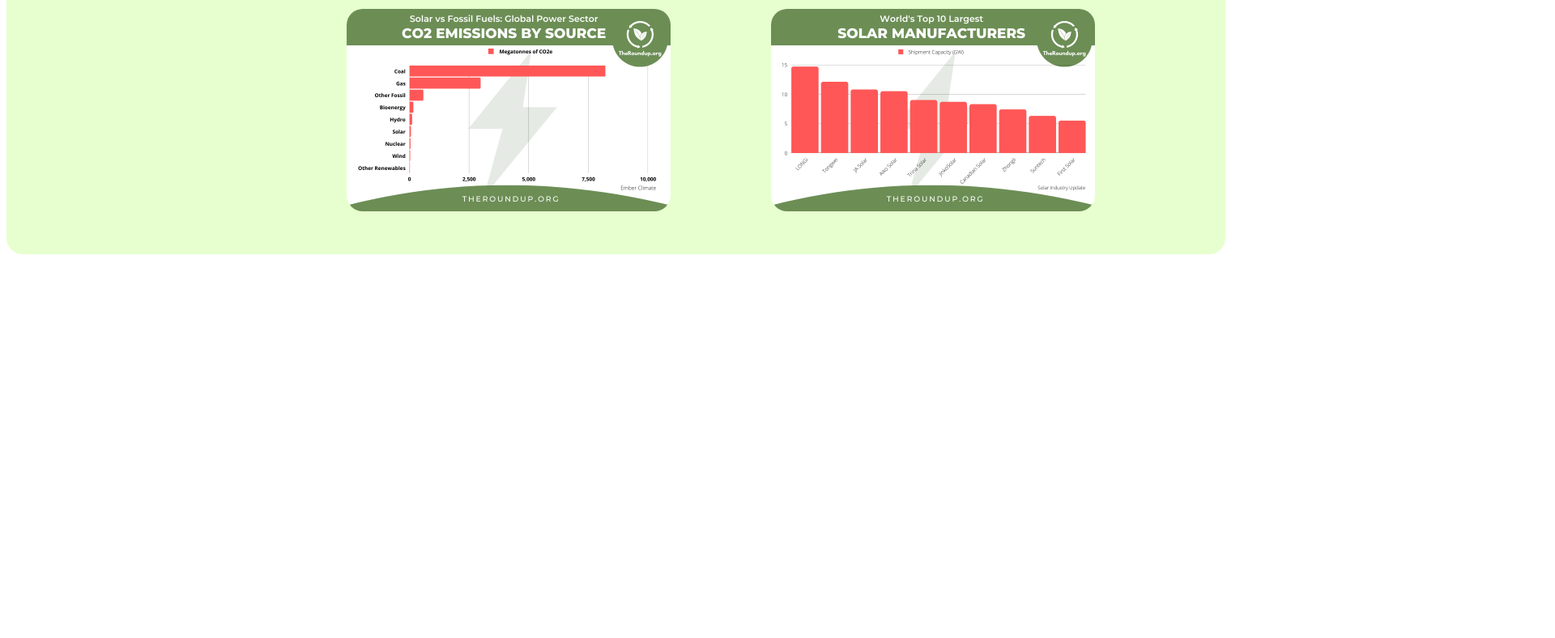
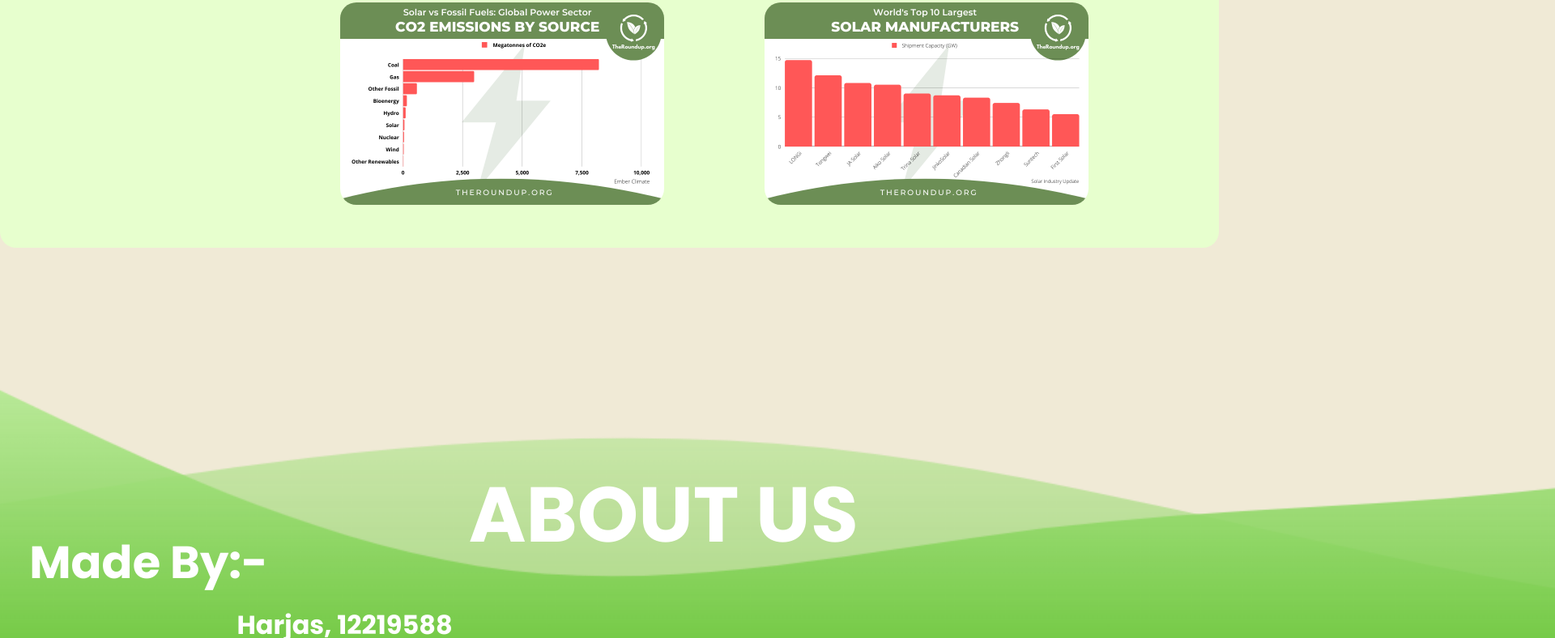
Before and after one commit to whysitansooo/SolarSpark, a plain HTML site: page index.html in a window 1280 px wide. Shown: the part 2012-2800 px from the top of the page at 81% size, 1920 px wide, since content can reach past the window. Before the commit the page ends 2334 px from the top, so only its background shows below. Drawn offline with Linux system fonts and the light colour scheme.

Commit message:
new file:   images/wave.png 	new file:   images/wave2.png 	modified:   index.html 	modified:   style.css

```diff
--- a/index.html
+++ b/index.html
@@ -73,7 +73,16 @@
         </div>
 
     </section>
-
-
+    <footer>
+        <img src="images/wave.png" alt="wave" id="wave1">
+        <img src="images/wave2.png" alt="wave2">
+        <h1>ABOUT US</h1>
+        <h2>Made By:-</h2>
+        <ul>
+            <li>Harjas,   12219588</li>
+            <li>Sitansu,  12219512</li>
+            <li>Ujjwal,   12218856</li>
+        </ul>
+    </footer>
 </body>
 </html>
--- a/style.css
+++ b/style.css
@@ -1,25 +1,34 @@
-*{
+* {
     font-family: 'Poppins', sans-serif;
 }
 
 .cleanenergy-text br {
-    display: block; /* makes it have a width */
-    content: ""; /* clears default height */
-    margin-top: -15px; /* change this to whatever height you want it */
+    display: block;
+    /* makes it have a width */
+    content: "";
+    /* clears default height */
+    margin-top: -15px;
+    /* change this to whatever height you want it */
 }
 
 body {
     overflow-x: hidden;
+    padding: 0;
+    margin: 0;
+    /* height: 371vh; */
+    background-color: #f0ead6;
 }
 
-header{
+header {
     position: fixed;
-    top:0; left:0; right:0;
+    top: 0;
+    left: 0;
+    right: 0;
     z-index: 1000;
-    background:#fff;
-    padding:0.5rem 1%;
+    background: #fff;
+    padding: 0.5rem 1%;
     padding-bottom: 10px;
-    box-shadow: 0 1rem 1rem   rgba(0,0,0,.1);
+    box-shadow: 0 1rem 1rem rgba(0, 0, 0, .1);
     display: flex;
     align-items: center;
     justify-content: space-between;
@@ -27,32 +36,32 @@ header{
 
 }
 
-header .logo{
+header .logo {
     font-weight: bolder;
     font-size: 2rem;
-    color:#333;
+    color: #333;
     text-decoration: none;
     margin-left: 50px;
 }
 
-header .logo span{
-    color:rgb(242, 255, 0);
+header .logo span {
+    color: rgb(242, 255, 0);
 }
 
-header .navbar a{
-    color:#333;
+header .navbar a {
+    color: #333;
     font-size: 1.5rem;
     margin-right: 50px;
     text-decoration: none;
 }
 
-header .navbar a:hover{
-    color:lightseagreen;
+header .navbar a:hover {
+    color: lightseagreen;
 }
 
-.home{
+.home {
     min-height: 100vh;
-    background:linear-gradient(rgba(255, 255, 255, 0), rgba(255, 255, 255, 0.4)),url(./images/Background.webp) no-repeat;
+    background: linear-gradient(rgba(255, 255, 255, 0), rgba(255, 255, 255, 0.4)), url(./images/Background.webp) no-repeat;
     background-size: cover;
     background-position: center;
     display: flex;
@@ -64,13 +73,14 @@ header .navbar a:hover{
 
 }
 
-.welcome-box{
+.welcome-box {
     margin-top: 100px;
     text-align: center;
     width: 1200px;
     height: 300px;
     margin-bottom: 200px;
 }
+
 .welcome-title {
     margin-top: 0px;
     margin-bottom: 0px;
@@ -80,7 +90,7 @@ header .navbar a:hover{
 }
 
 .welcome-para {
-    font-size:18px;
+    font-size: 18px;
     font-weight: lighter;
     color: #5c0287;
 
@@ -93,10 +103,10 @@ header .navbar a:hover{
     width: 1200px;
     border-radius: 25px;
     text-align: center;
-    margin:auto;
+    margin: auto;
     margin-top: 20px;
     background-size: cover;
-    overflow:visible;
+    overflow: visible;
     background-size: cover;
     background-color: #e7ffce;
 
@@ -106,7 +116,7 @@ header .navbar a:hover{
     display: inline-block;
     color: #fff;
     position: relative;
-   left:100px;
+    left: 100px;
     bottom: 150px;
     padding-top: 5px;
     padding-bottom: 5px;
@@ -119,7 +129,7 @@ header .navbar a:hover{
 }
 
 .solarpanel-img {
-    position:relative;
+    position: relative;
     height: 600px;
     width: 800px;
     bottom: 350px;
@@ -137,19 +147,21 @@ header .navbar a:hover{
     right: 220px;
 
 }
+
 .solarenergy-text {
     display: inline-block;
     position: relative;
     top: 220px;
     right: 607px;
 }
+
 .knowmore-btn {
     position: relative;
     bottom: 400px;
     left: 120px;
-    background-color:#4ab814;
+    background-color: #4ab814;
     color: #fff;
-    cursor:pointer;
+    cursor: pointer;
     font-weight: bold;
     padding-top: 8px;
     padding-bottom: 8px;
@@ -158,12 +170,13 @@ header .navbar a:hover{
     width: 250px;
     font-size: 15px;
 }
+
 .knowmore-btn:hover {
-    background-color:coral;
+    background-color: coral;
 }
 
 .graph-data {
-    background-color:#e7ffce;
+    background-color: #e7ffce;
 
     height: 800px;
     width: 1505px;
@@ -178,9 +191,10 @@ header .navbar a:hover{
 
 
 }
+
 .head-text1 {
     position: relative;
-    top:-700px;
+    top: -700px;
     left: -400px;
     display: inline-block;
     font-size: 18px;
@@ -191,7 +205,7 @@ header .navbar a:hover{
 
 .head-text2 {
     position: relative;
-    top:-725px;
+    top: -725px;
     left: 950px;
     display: inline-block;
     font-size: 18px;
@@ -202,7 +216,7 @@ header .navbar a:hover{
 
 .head-text3 {
     position: relative;
-    top:-320px;
+    top: -320px;
     left: 0px;
     display: inline-block;
     font-size: 18px;
@@ -210,9 +224,10 @@ header .navbar a:hover{
     margin-bottom: 0px;
 
 }
+
 .head-text4 {
     position: relative;
-    top:-320px;
+    top: -320px;
     left: 20px;
     display: inline-block;
     font-size: 18px;
@@ -230,10 +245,12 @@ header .navbar a:hover{
     transform: scale(1);
     transition: .3s ease-in-out;
 }
+
 .graph-img1:hover {
     transform: scale(1.1);
 
 }
+
 .graph-img2 {
     position: relative;
     bottom: 150px;
@@ -275,6 +292,7 @@ header .navbar a:hover{
 .graph-img4:hover {
     transform: scale(1.1);
 }
+
 .graph-img5 {
     margin-top: 10px;
     position: relative;
@@ -283,3 +301,73 @@ header .navbar a:hover{
     border-radius: 20px;
 
 }
+
+footer{
+    background: linear-gradient(to top, rgba(74, 184, 20, 3.81) 7%, transparent 10%);
+    height: 100vh;
+    width: 154%;
+    position: absolute;
+    bottom: -271vh;
+    left: -2vw;
+    padding: 0;
+    margin: 0;
+}
+
+footer > img{
+    position: relative;
+    top: 0vh;
+    left: 0vw;
+    width: 100%;
+    opacity: 0.6;
+    padding: 0;
+    margin: 0;
+    height: 100%;
+}
+#wave1{
+    position: absolute;
+    z-index: 10;
+    opacity: 1;
+}
+footer > h1{
+    position: relative;
+    top: -50vh;
+    left: -11vw;
+    width: 100%;
+    text-align: center;
+    color: #fff;
+    font-size: 6rem;
+    font-weight: 700;
+    padding: 0;
+    margin: 0;
+}
+footer > h2{
+    position: relative;
+    top: -57vh;
+    left: -6vw;
+    width: 29%;
+    text-align: center;
+    color: #fff;
+    font-size: 3.5rem;
+    font-weight: 700;
+    padding: 0;
+    margin: 0;
+    z-index: 11;
+}
+footer > ul{
+    position: relative;
+    top: -56vh;
+    left: 16vw;
+    width: 25%;
+    text-align: center;
+    color: #fff;
+    font-size: 2rem;
+    font-weight: 700;
+    padding: 0;
+    margin: 0;
+    list-style: none;
+    z-index: 11;
+}
+footer > ul > li{
+    display: inline-block;
+    margin: 0.2rem 1rem;
+}
```
Also changed, not shown: images/wave.png (added), images/wave2.png (added). Lines whose indentation alone changed are shown as unchanged.
